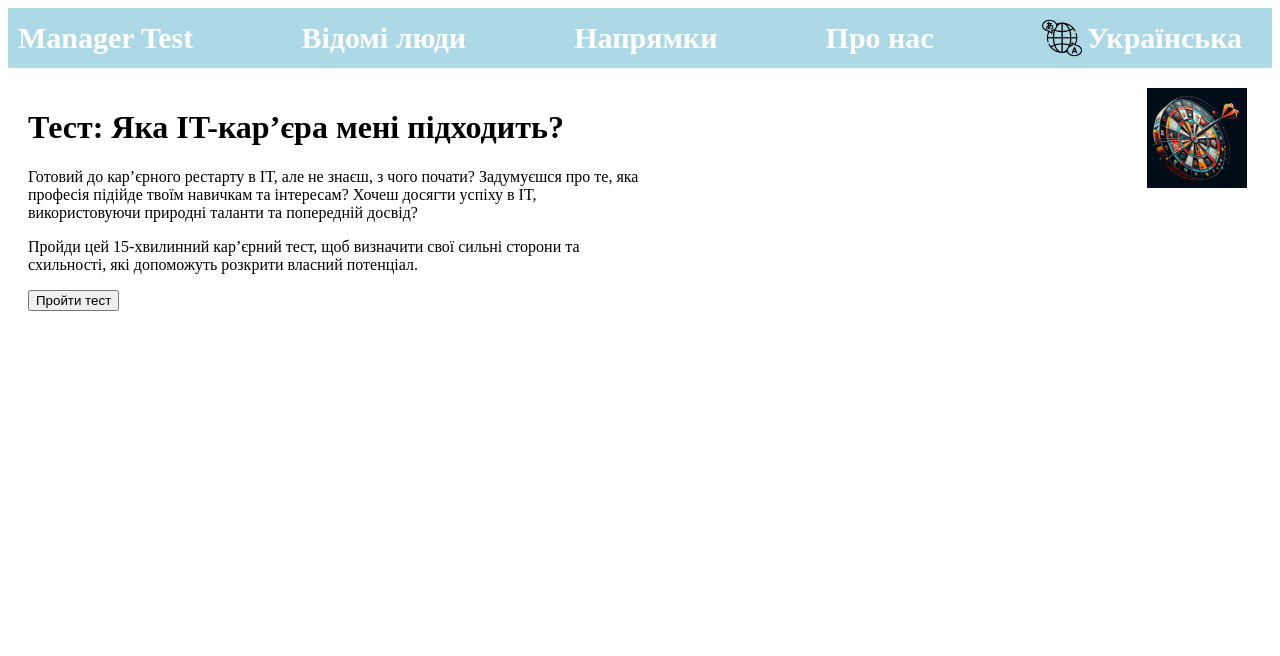
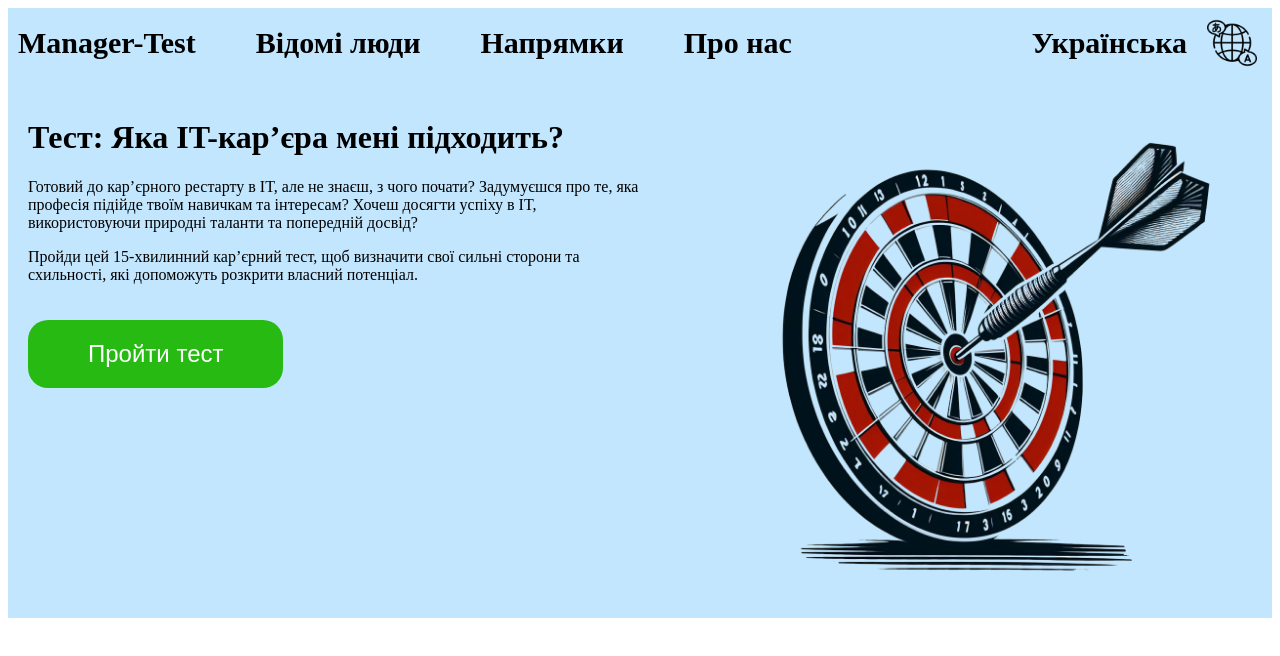
Before and after one commit to RuslanPopko/manager, a plain HTML site: page main.html in a window 1280 px wide. Drawn offline with Linux system fonts and the light colour scheme.

Commit message:
дизайн

```diff
--- a/main.html
+++ b/main.html
@@ -7,7 +7,7 @@
     <style>
         /* Стилі для навігаційної панелі */
         .navbar {
-            background-color: lightblue;
+            background-color: #c2e6fd;
             padding: 10px;
             display: flex;
             justify-content: space-between; /* Вирівнює по горизонталі */
@@ -16,13 +16,13 @@
         .navbar a {
             margin-right: 20px;
             text-decoration: none;
-            color: white;
+            color: black;
             font-weight: bold; /* Робимо текст жирним */
             font-size: 30px; /* Робимо текст більшим */
         }
         /* Стилі для основного контенту */
         .content {
-            background-color: white;
+            background-color: #c2e6fd;
             padding: 20px;
             display: flex;
             justify-content: space-between; /* Розміщує елементи в середині з контейнера */
@@ -41,17 +41,28 @@
             height: 100px; /* Задає висоту зображення */
             margin-right: 5px; /* Додає відступ справа */
         }
+        /* Стилі для кнопки Пройти тест */
+        button {
+            font-size: 24px; /* Збільшуємо розмір шрифту */
+            padding: 20px 60px; /* Збільшуємо висоту і ширину кнопки */
+            border-radius: 20px; /* Загруглюємо краї */
+            margin-top: 20px; /* Опускаємо кнопку вниз */
+            background-color: rgb(38, 186, 19); /* Задаємо червоний колір фону */
+            color: white; /* Задаємо білий колір тексту */
+            border: none; /* Видаляємо рамку */
+            cursor: pointer; /* Змінюємо курсор на показник */
+        }
     </style>
 </head>
 <body>
     <div class="navbar">
-        <a href="#">Manager Test</a>
+        <a href="#">Manager-Test</a>
         <a href="#">Відомі люди</a>
         <a href="#">Напрямки</a>
-        <a href="#">Про нас</a>
+        <a href="#" style="margin-right: 200px;">Про нас</a> <!-- Додали відступ -->
         <div style="display: flex; align-items: center;">
-            <img src="/images/language_icon.png" alt="Мова" style="width: 40px; height: 40px; margin-right: 5px;">
             <a href="#">Українська</a>
+            <img src="/images/language_icon.png" alt="Мова" style="width: 50px; height: 50px; margin-right: 5px;">
         </div>
     </div>
     <div class="content">
@@ -60,9 +71,11 @@
             <p>Готовий до кар’єрного рестарту в IT, але не знаєш, з чого почати? Задумуєшся про те, яка професія підійде твоїм навичкам та інтересам? Хочеш досягти успіху в IT, використовуючи природні таланти та попередній досвід?</p>
             <p>Пройди цей 15-хвилинний кар’єрний тест, щоб визначити свої сильні сторони та схильності, які допоможуть розкрити власний потенціал.</p>
             <button>Пройти тест</button>
+
+
         </div>
         <div class="right-content">
-            <img src="images/target.jfif" alt="Ціль">
+            <img src="images/target.png" alt="Ціль" style="width: 500px; height: 500px; margin-right: 5px;">
         </div>
     </div>
 </body>
```
Also changed, not shown: images/target.jfif (deleted), images/target.png (added).
